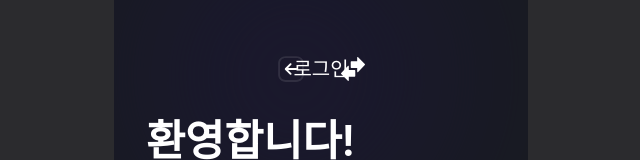
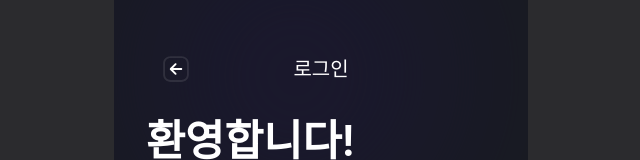
Before and after one commit to Nong-Mo/Frontend, a React (Create React App) app: page /signin in a window 1280 px wide. Shown: the top 160 px of the page, without its empty margins (319-959 px from the left). Built offline with nearby package versions, Linux system fonts and the light colour scheme; a web font is replaced by a local one.

Commit message:
[Fix] signin, signup UI 수정

```diff
--- a/src/pages/SignIn.tsx
+++ b/src/pages/SignIn.tsx
@@ -28,10 +28,10 @@ const SignInPage: React.FC = () => {
   };
 
   return (
-      <div className="flex flex-col items-center px-[32px] z-10">
+      <div className="w-full h-[896px] flex flex-col px-[32px] z-10">
 
         {/* NavBar 영역 */}
-        <NavBar title="로그인" />
+        <NavBar title="로그인" showMenu={false}/>
 
         {/* Contents 영역 */}
         <div className="w-[350px] h-[545px] flex flex-col items-center">
--- a/src/pages/SignUp.tsx
+++ b/src/pages/SignUp.tsx
@@ -80,10 +80,10 @@ const SignUpPage: React.FC = () => {
   };
 
   return (
-      <div className="flex flex-col items-center px-[32px] z-10">
+      <div className="w-full h-[896px] flex flex-col px-[32px] z-10">
 
         {/* NavBar 영역 */}
-        <NavBar title="회원가입" />
+        <NavBar title="회원가입" showMenu={false} />
 
         {/* Contents 영역 */}
         <div className="w-[350px] h-[729px] flex flex-col items-center">
```
